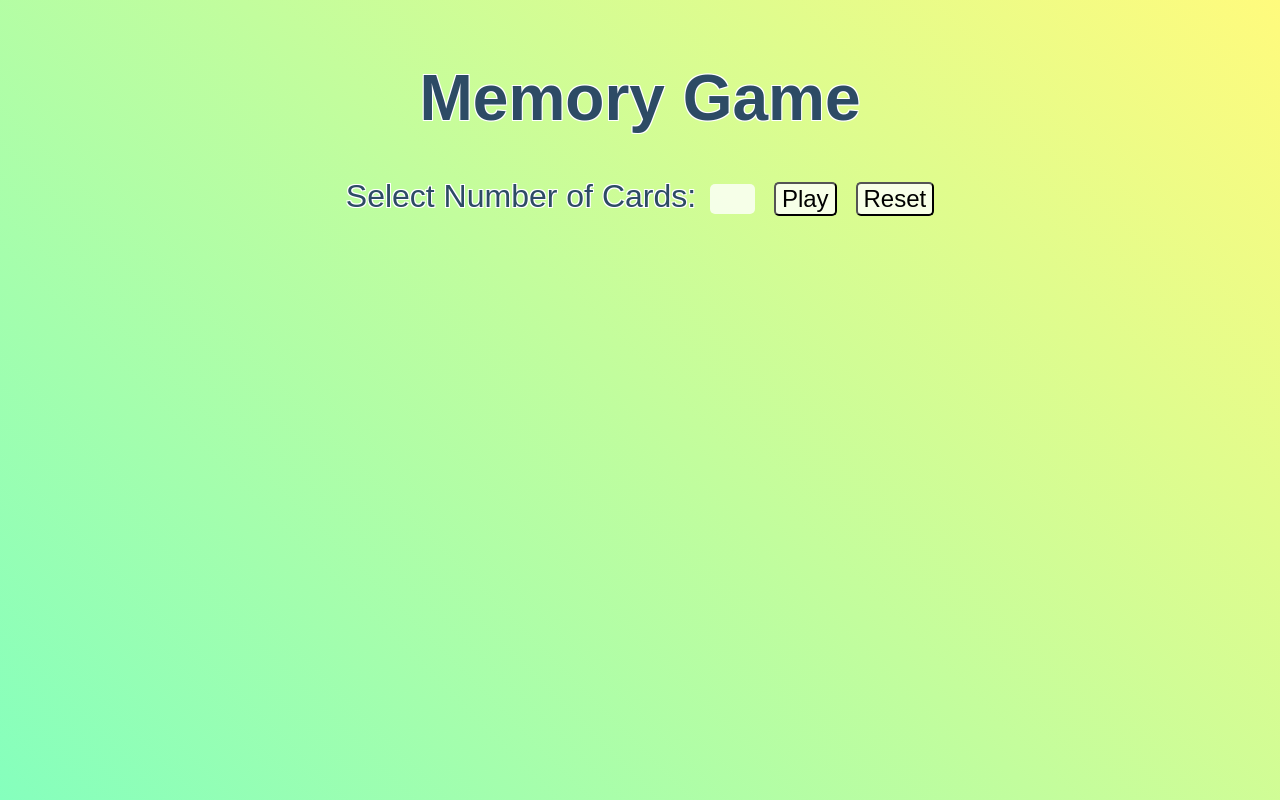
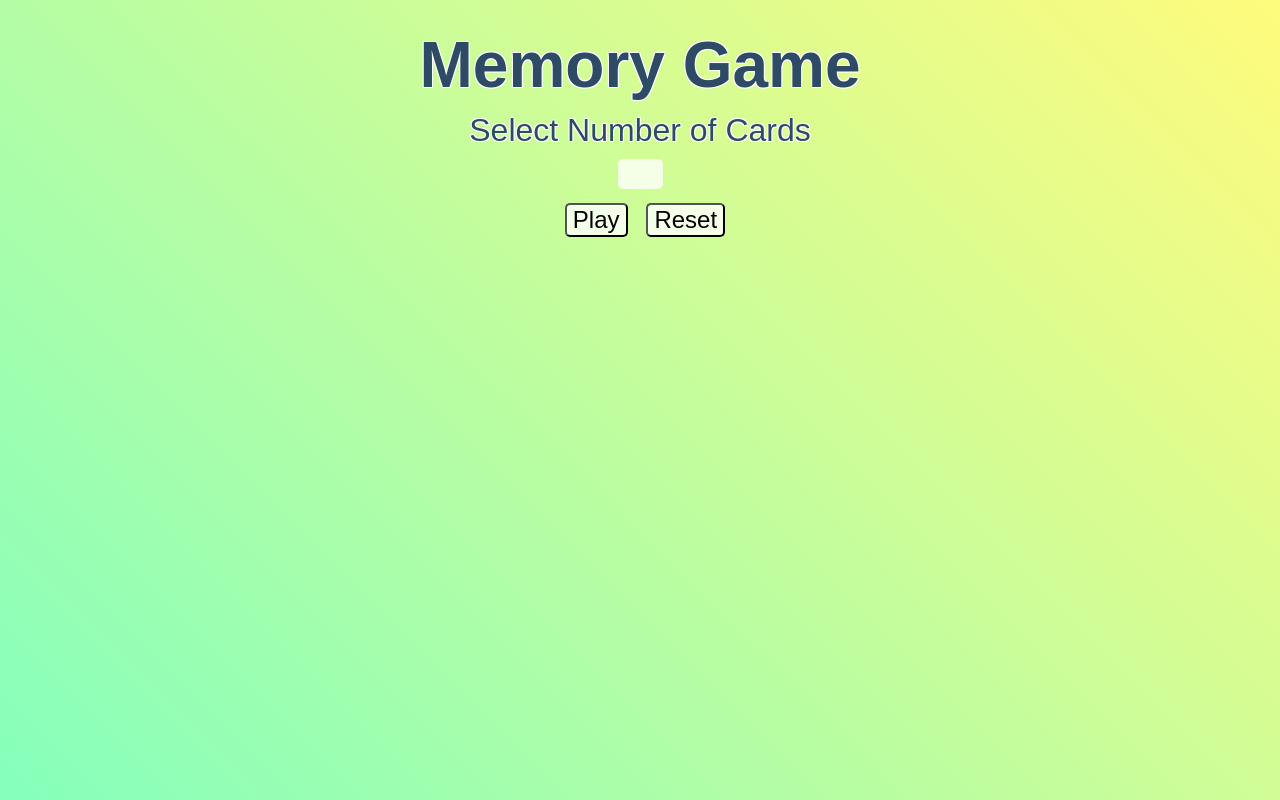
Before and after one commit to akelshareif/memoryGameSB, a plain HTML site: page index.html in a window 1280 px wide. Drawn offline with Linux system fonts and the light colour scheme.

Commit message:
design modification

```diff
--- a/index.html
+++ b/index.html
@@ -11,7 +11,7 @@
             <h1>Memory Game</h1>
             <form id="setup">
                 <label for="numOfCards">
-                    Select Number of Cards:
+                    Select Number of Cards
                 </label>
                 <input
                     type="number"
--- a/memoryGameStyles.css
+++ b/memoryGameStyles.css
@@ -12,6 +12,10 @@ body {
     color: #2d4b65;
 }
 
+h1 {
+    margin: 10px;
+}
+
 #header {
     border-radius: 8px;
     padding: 10px;
@@ -22,13 +26,14 @@ body {
 }
 
 input[type='number'] {
+    display: block;
     font-size: 1.5rem;
     width: 45px;
     border-radius: 5px;
     border-style: hidden;
     background-color: rgba(255, 255, 255, 0.783);
     text-align: center;
-    margin-left: 5px;
+    margin: 10px auto;
 }
 
 form {
@@ -81,7 +86,7 @@ button {
 
 @media (min-width: 900px) {
     #game {
-        width: 66%;
+        width: 50%;
     }
     .cardContainer {
         width: 20%;
```
